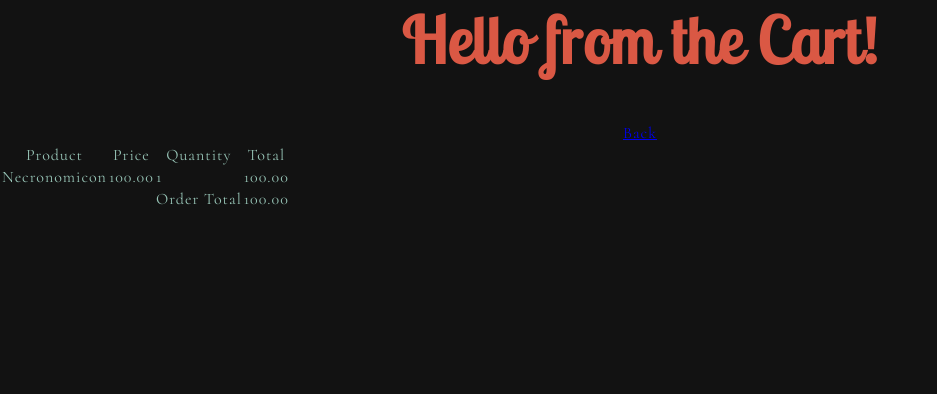
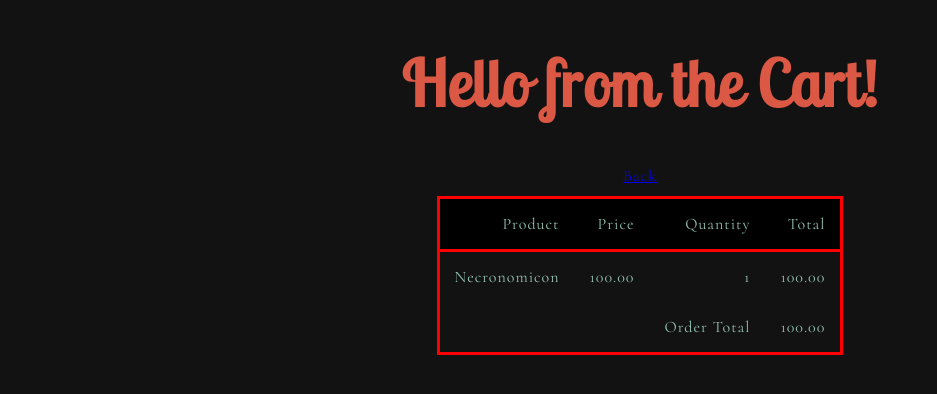
Before and after one commit to ian-ch-jsx/lab-06-e-commerce-site, a website: page cart/index.html in a window 1280 px wide. Shown: the whole page, without its empty margins (0-937 px from the left). Drawn offline with Linux system fonts and the light colour scheme.

Commit message:
table layout and css styling

```diff
--- a/cart/index.html
+++ b/cart/index.html
@@ -9,7 +9,7 @@
     <link href="https://fonts.googleapis.com/css2?family=Cormorant:ital@0;1&family=Lobster+Two&display=swap" rel="stylesheet">
     <link rel="stylesheet" href="../styles/reset.css">
     <link rel="stylesheet" href="../styles/style.css">
-    <link rel="stylesheet" href="../styles/home.css">
+    <link rel="stylesheet" href="../styles/cart.css">
     <title>Document</title>
 </head>
 <body>
--- /dev/null
+++ b/styles/cart.css
@@ -0,0 +1,15 @@
+table {
+    border: 3px solid red;
+    border-collapse: collapse;
+    margin: 10px;
+}
+
+thead {
+    background-color:black;
+    border-bottom: 3px solid red;
+}
+
+table, th, table td {
+    padding: 15px;
+    text-align: right;
+}
--- a/styles/style.css
+++ b/styles/style.css
@@ -1,6 +1,9 @@
 body {
     background-color: #121212;
     text-align: center;
+    display: flex;
+    align-items: center;
+    flex-direction: column;
     color: #97C4B6;
     font-family: 'Cormorant', serif;
     letter-spacing: 1px;
```
Also changed, not shown: cart/cart.js (added, +12 -0 lines), data/cart-data.js (added), utils.js (added).
